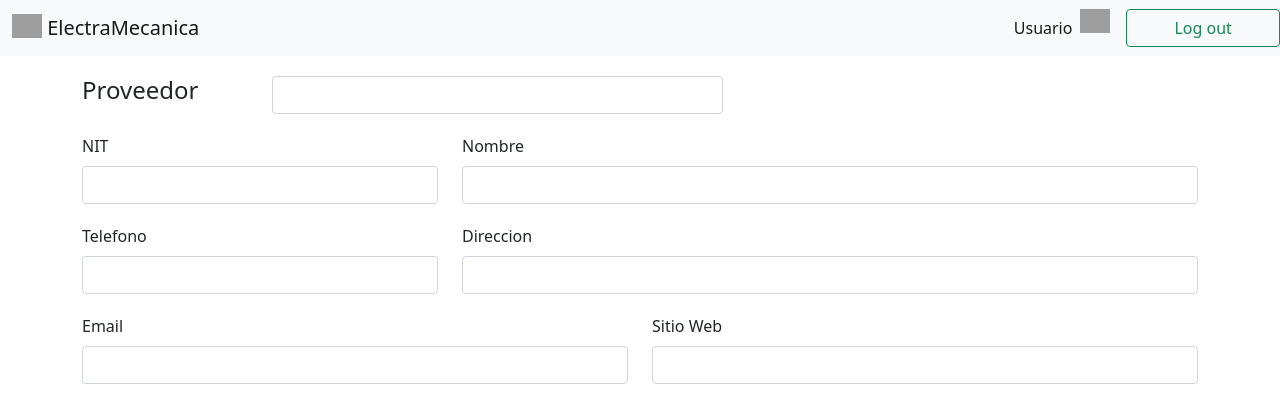
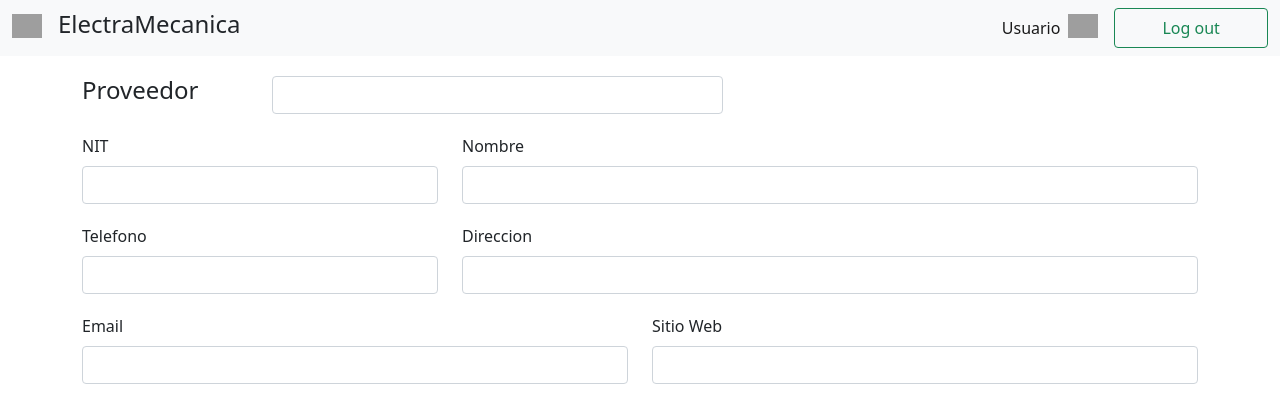
Before and after one commit to reymarmendoza/MINTIC_7, a Flask app: page /proveedores in a window 1280 px wide. Shown: the top 404 px of the page. Run offline with Flask 2, Linux system fonts and the light colour scheme; grey boxes are pictures that could not be loaded.

Commit message:
Funcional, ahora hay que migrarlo a bloques

```diff
--- a/templates/proveedores.html
+++ b/templates/proveedores.html
@@ -11,28 +11,30 @@
 
 <body>
 	<nav class="navbar navbar-expand-lg navbar-light bg-light">
-		<div class="leftMenu container-fluid">
+		<div class="container-fluid">
+			<div class="avatar leftMenu">
 				<a class="navbar-brand" href="#">
-				<img src="../static/images/thunder.png" alt="" width="30" height="24" class="d-inline-block align-text-top">
-				ElectraMecanica
+					<!-- ../static/images/thunder.png Local -->
+					<img src="https://i.postimg.cc/5tvVcY6K/thunder.png" alt="" width="30" height="24" class="d-inline-block align-text-top">
 				</a>
-			<button class="navbar-toggler" type="button" data-bs-toggle="collapse" data-bs-target="#navbarSupportedContent" aria-controls="navbarSupportedContent" aria-expanded="false" aria-label="Toggle navigation">
-				<span class="navbar-toggler-icon"></span>
-			</button>
+				<h4>ElectraMecanica</h4>
 			</div>
-		<div class="rightMenu collapse navbar-collapse" id="navbarSupportedContent">
-			<ul class="navbar-nav me-auto mb-2 mb-lg-0">
+			<div class="rightMenu">
+				<ul class="navbar-nav">
 					<li class="nav-item">
+					<li class="avatar nav-item">
 						<a class="nav-link active" aria-current="page" href="#">Usuario</a>
 					</li>
-				<li class="nav-item">
+					<li class="avatar nav-item">
 						<a class="navbar-brand" href="#">
-						<img src="../static/images/thunder.png" alt="" width="30" height="24" class="d-inline-block align-text-top">
+							<!-- ../static/images/thunder.png Local -->
+							<img src="https://i.postimg.cc/5tvVcY6K/thunder.png" alt="" width="30" height="24" class="d-inline-block align-text-top">
 						</a>
 					</li>
 					</li>
 				</ul>
 				<button class="btn btn-outline-success" type="submit">Log out</button>
+			</div>
 		</div>
 	</nav>
 
```
Also changed, not shown: templates/navbar.html (added, +27 -0 lines), templates/productos.html (+12 -10 lines), templates/base.html (added). Lines whose indentation alone changed are shown as unchanged.
